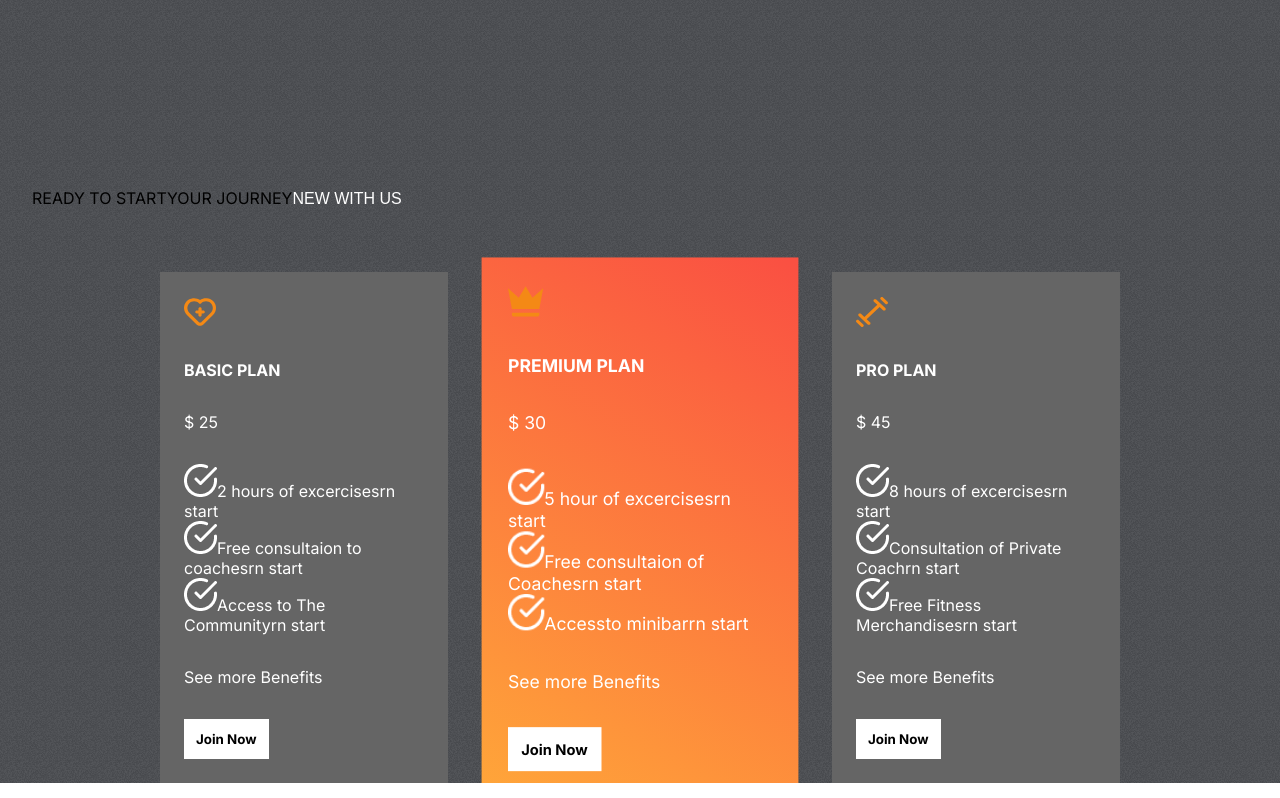
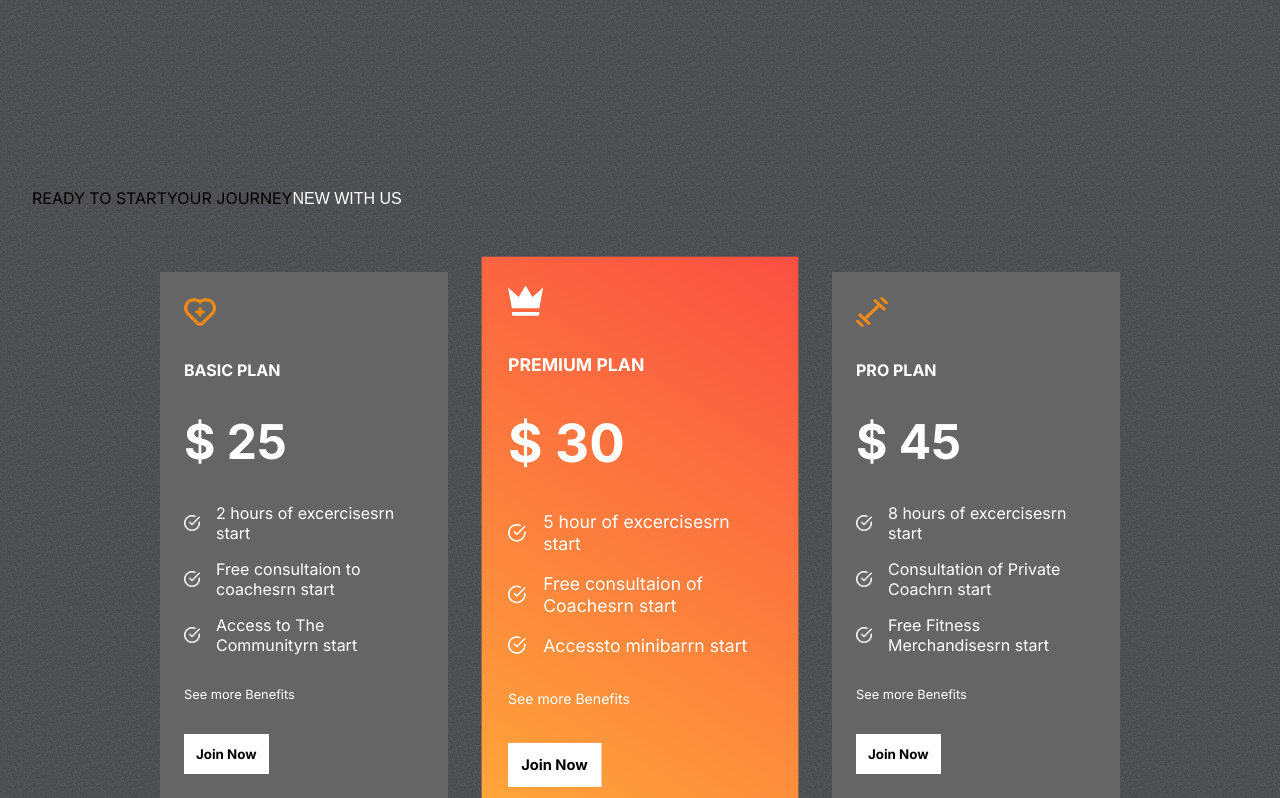
Before and after one commit to Imsachin010/My-FitClub, a React (Create React App) app: page / in a window 1280 px wide. Shown: the part 2324-3122 px from the top of the page. Built offline with nearby package versions, Linux system fonts and the light colour scheme.

Commit message:
designed plans section

```diff
--- a/src/components/Plans/Plans.css
+++ b/src/components/Plans/Plans.css
@@ -35,3 +35,29 @@
     font-size: 1rem;
     font-weight: bold;
 }
+.plan>:nth-child(3){
+    font-size: 3rem;
+    font-weight: bold;
+}
+.plan>:nth-child(5){
+    font-size: 0.8rem;
+}
+.features{
+    display: flex;
+    flex-direction: column;
+    gap: 1rem;
+}
+.feature{
+    display: flex;
+    align-items: center;
+    gap: 1rem;
+}
+.feature>img{
+    width: 1rem;
+}
+.plans>:nth-child(2)>svg{
+    fill:white
+}
+.plans>:nth-child(2)>button{
+    color: orange;
+}
```
